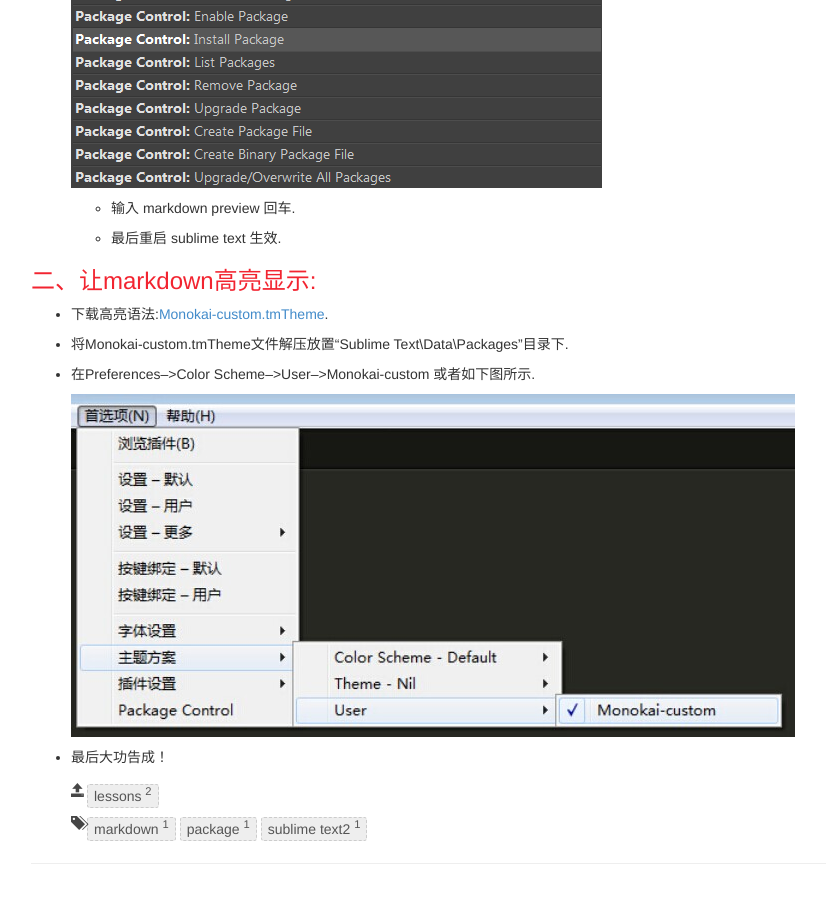
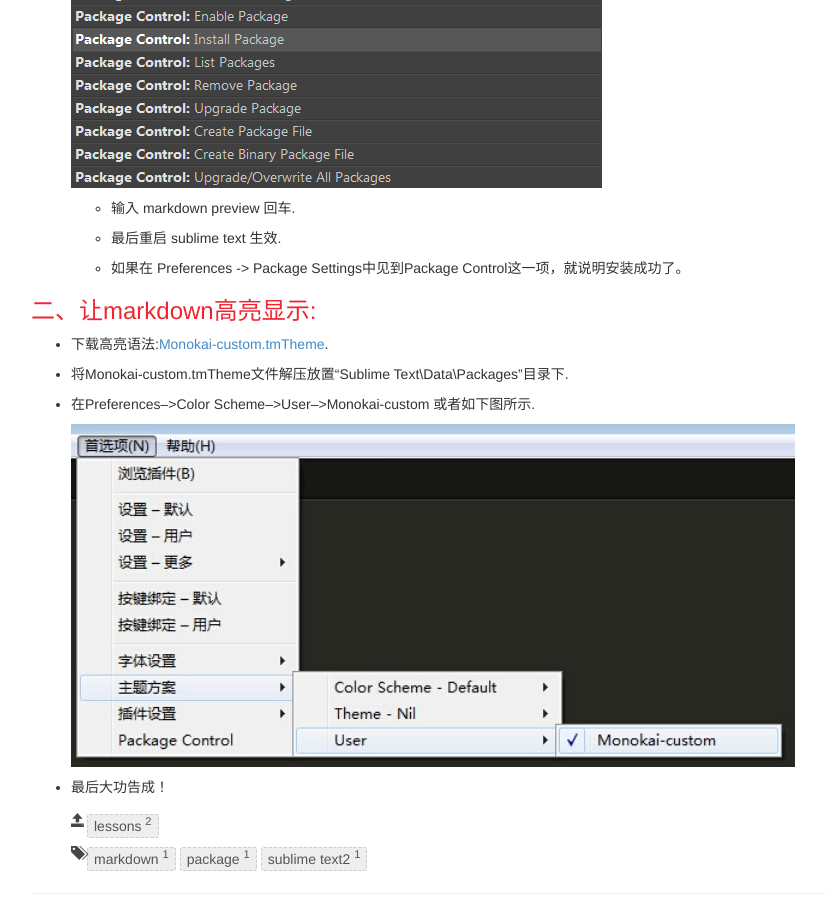
Before and after one commit to flowers1225/my_blog, a Jekyll site: the page built from _posts/core-samples/2014-10-17-markdown -install.md, in a window 1280 px wide and 900 px high, scrolled down 896 px. Shown: the whole window, without its empty margins (39-865 px from the left). Built offline with Jekyll 4.4.1, drawn with Linux system fonts in a browser that asks for light colours; nearby versions of some CDN libraries; comment, search, counter and statistics services are not loaded.

Commit message:
update markdown

```diff
--- a/_posts/core-samples/2014-10-17-markdown -install.md
+++ b/_posts/core-samples/2014-10-17-markdown -install.md
@@ -32,6 +32,8 @@
 
      - 最后重启 sublime text 生效.
 
+     - 如果在 Preferences -> Package Settings中见到Package Control这一项，就说明安装成功了。
+
 ###二、让markdown高亮显示:
 
 
```
